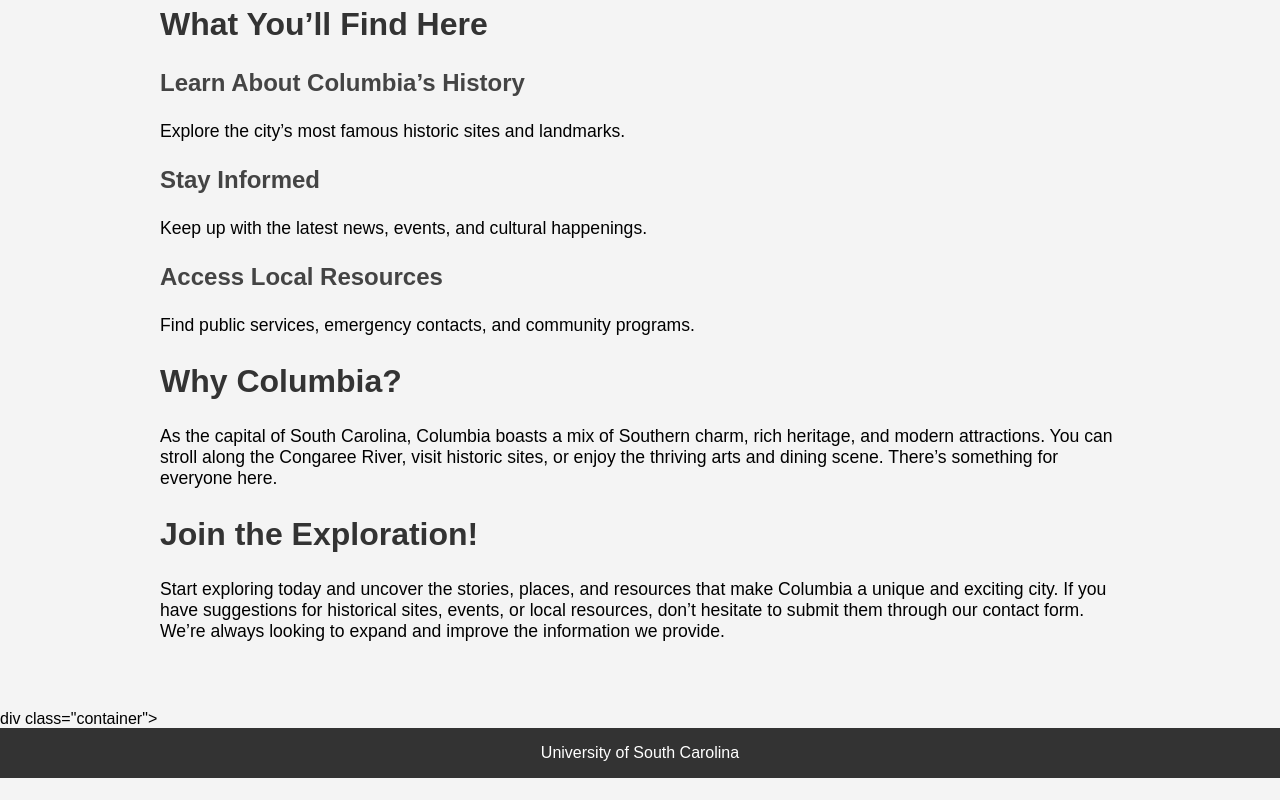
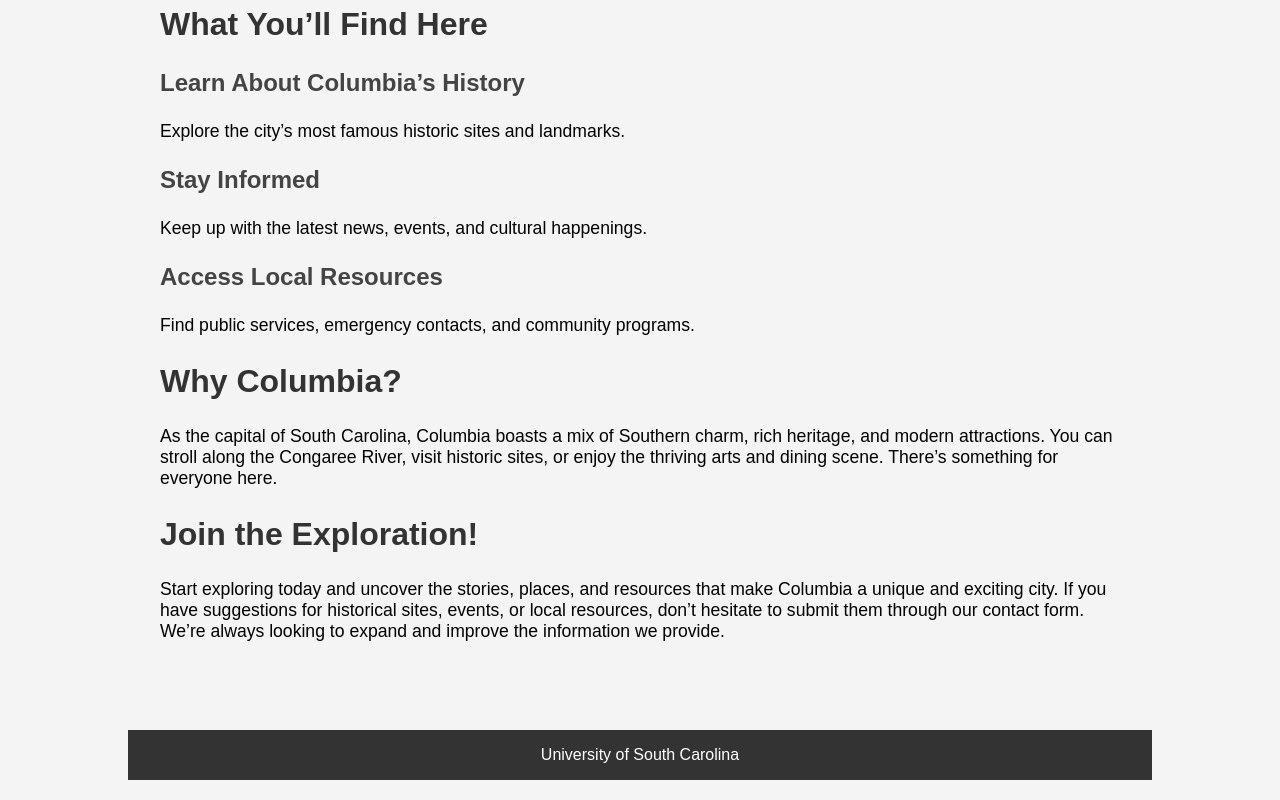
Before and after one commit to alexwb9704-cpu/ColumbiaSC_Info_Webpage, a plain HTML site: page index.html in a window 1280 px wide. Shown: the part 1410-2210 px from the top of the page. Before the commit the page ends 2188 px from the top, so only its background shows below. Drawn offline with Linux system fonts and the light colour scheme.

Commit message:
div class

```diff
--- a/index.html
+++ b/index.html
@@ -51,7 +51,7 @@
         <h2>Join the Exploration!</h2>
         <p>Start exploring today and uncover the stories, places, and resources that make Columbia a unique and exciting city. If you have suggestions for historical sites, events, or local resources, don’t hesitate to submit them through our contact form. We’re always looking to expand and improve the information we provide.</p>
     </section>
-</div>div class="container">
+</div> <div class="container">
     <footer>
         <a href="https://sc.edu">University of South Carolina</a>
     </footer>
```
Also changed, not shown: contact.html (+1 -1 lines), historical.html (+1 -1 lines), resources.html (+1 -1 lines).
